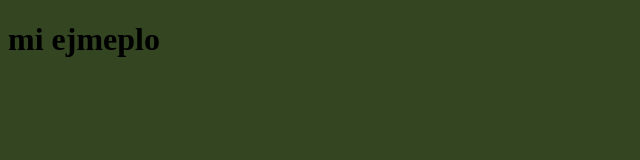
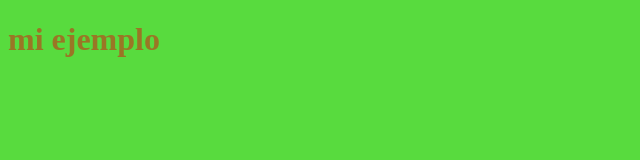
Before and after one commit to spectrehck/mirepositorio, a plain HTML site: page index.html in a window 1280 px wide. Shown: the whole page, without its empty margins (0-640 px from the left). Drawn offline with Linux system fonts and the light colour scheme.

Commit message:
creacion del prototipo de la página
-subiendo el prototipo de la página

```diff
--- a/css/estilos.css
+++ b/css/estilos.css
@@ -2,12 +2,12 @@
 colocando en rojo todos los estilos */
 
 h1{
-	color: #ff0000
+	color: #DB130E;
 	opacity:0.5;
 }
 /*
 colocando en verde oscuro todo el body
  */
 body{
-	background-color: #344522
+	background-color: #58DB3E;
 }
--- a/index.html
+++ b/index.html
@@ -5,6 +5,6 @@
 	<link rel="stylesheet" type="text/css" href="css/estilos.css">
 </head>
 <body>
-<h1> mi ejmeplo</h1>
+<h1> mi ejemplo</h1>
 </body>
 </html>
```
